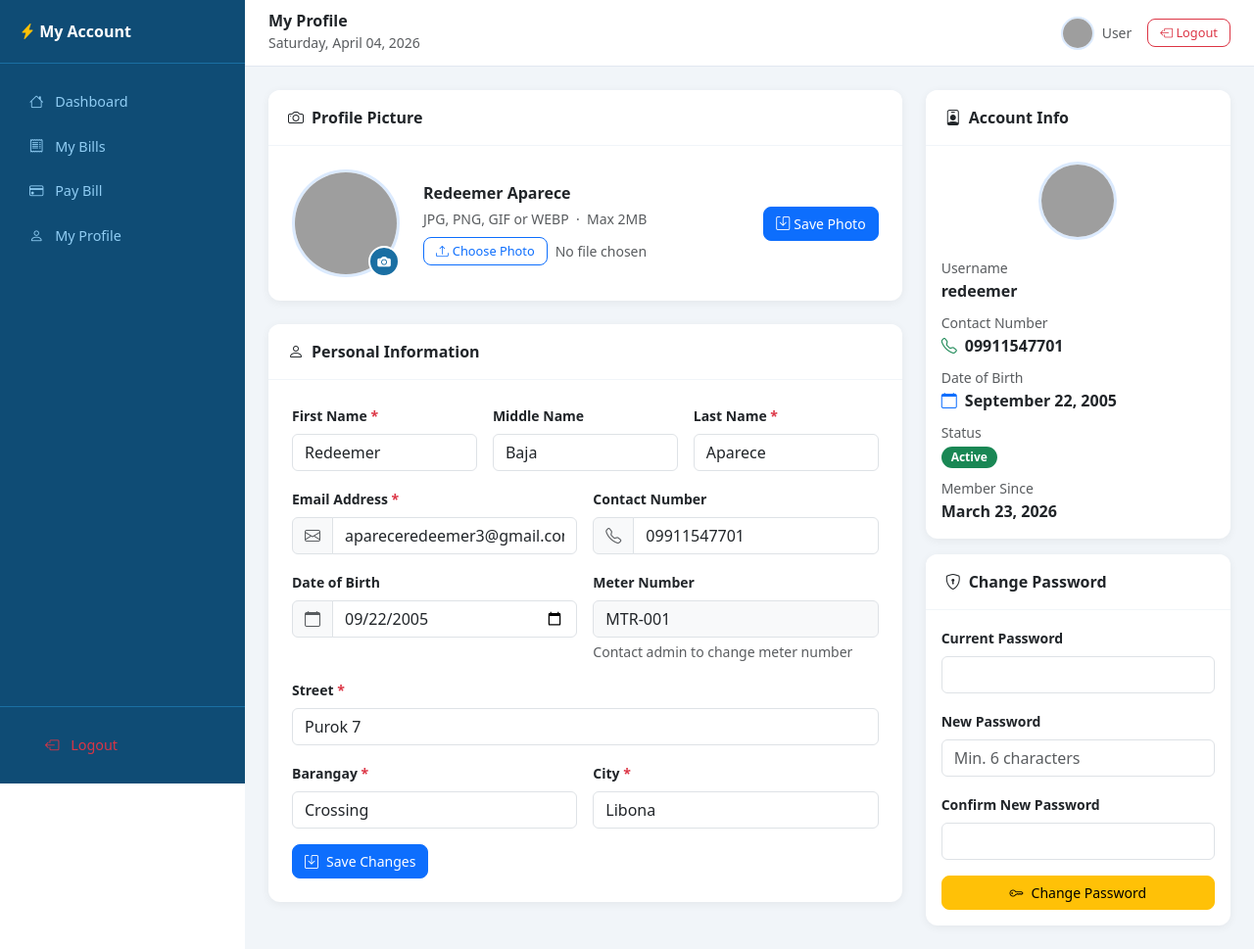
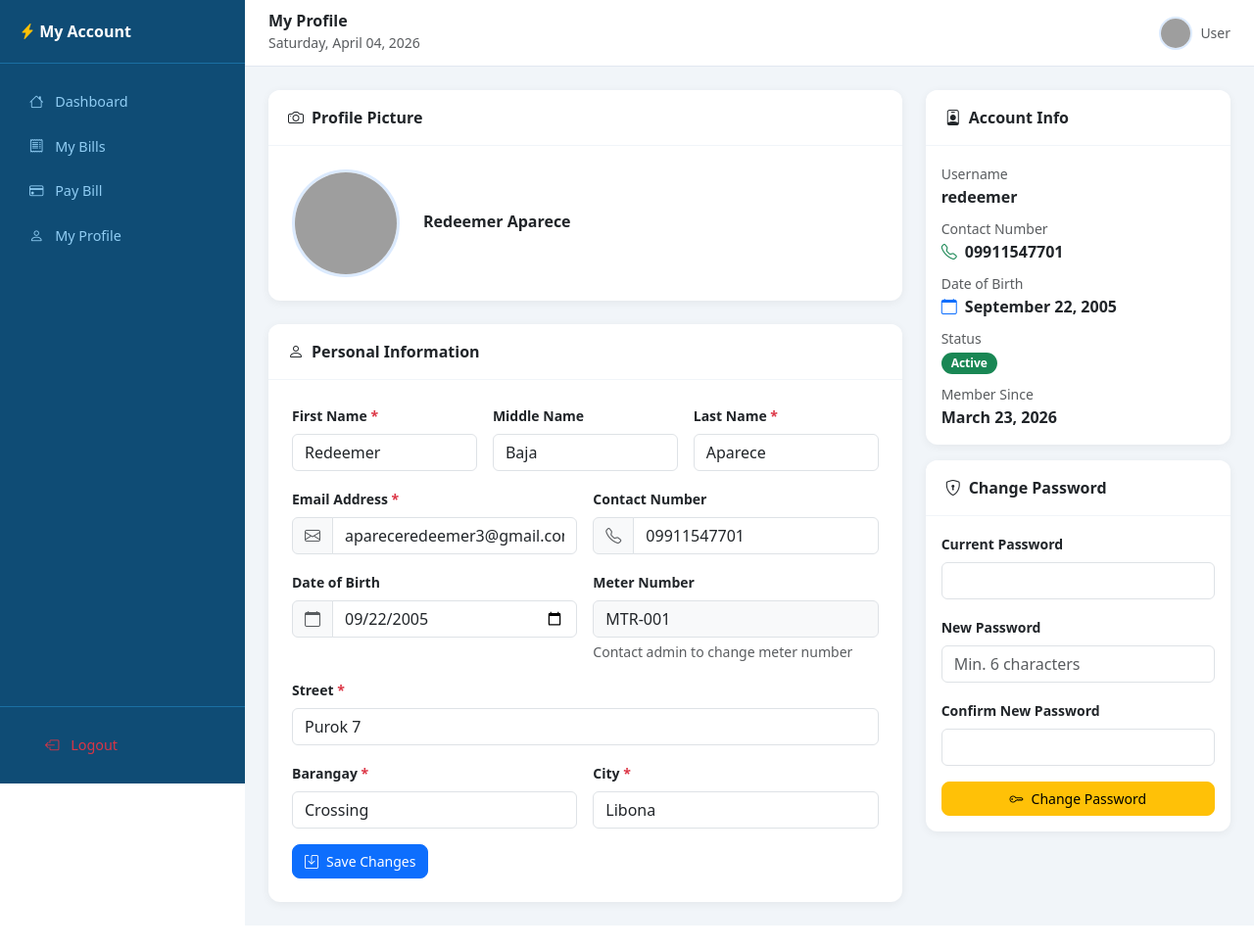
Before and after one commit to domvipimentel4-jpg/Electricity-billing-system-2nd-year-2nd-sem, a PHP site: page /pit/user/profile in a window 1280 px wide. Shown: the whole page at 98% size. After the commit the page ends 945 px from the top, so only its background shows below. Run offline with PHP 8.4, Linux system fonts and the light colour scheme; the visitor is signed in with stand-in values (Sample User, id 1); data comes from the database, SQL or seed files in the repository; grey boxes are pictures that could not be loaded.

Commit message:
Update modified files

```diff
--- a/e_bill/app/config/config.php
+++ b/e_bill/app/config/config.php
@@ -28,5 +28,5 @@ define('USER_URL',  'http://localhost/pit/e_bill/public/user/');
 define('UPLOADS_PATH', __DIR__ . '/../uploads/');
 
 // Web-accessible URL for displaying files in browser
-define('UPLOADS_URL',  'http://localhost/pit/e_bill/app/uploads/');
+define('UPLOADS_URL', 'http://localhost/pit/e_bill/app/uploads/');
 ?>
--- a/e_bill/public/admin/add_bill.php
+++ b/e_bill/public/admin/add_bill.php
@@ -133,7 +133,7 @@ require_once __DIR__ . '/includes/header.php';
                   </div>
 
                   <button type="submit" class="btn btn-primary w-100">
-                    <i class="bi bi-plus-circle me-2"></i>Save Bill
+                    Submit
                   </button>
                 </form>
 
--- a/e_bill/public/admin/includes/topbar.php
+++ b/e_bill/public/admin/includes/topbar.php
@@ -18,9 +18,5 @@
       <i class="bi bi-person-circle me-1"></i>
       <?php echo htmlspecialchars($_SESSION['admin_name'] ?? 'Admin'); ?>
     </span>
-    <a href="<?php echo BASE_URL; ?>index.php?logout=1"
-       class="btn btn-outline-danger btn-sm">
-      <i class="bi bi-box-arrow-left"></i> Logout
-    </a>
   </div>
 </div>
--- a/e_bill/public/admin/manage_users.php
+++ b/e_bill/public/admin/manage_users.php
@@ -71,7 +71,6 @@ require_once __DIR__ . '/includes/header.php';
                   <th>#</th>
                   <th>Name</th>
                   <th>Username</th>
-                  <th>Email</th>
                   <th>Contact</th>
                   <th>Date of Birth</th>
                   <th>Meter No.</th>
@@ -92,7 +91,6 @@ require_once __DIR__ . '/includes/header.php';
                     <?php echo htmlspecialchars($row['firstName'] . ' ' . $row['lastname']); ?>
                   </td>
                   <td><?php echo htmlspecialchars($row['username']); ?></td>
-                  <td><?php echo htmlspecialchars($row['emailAddress']); ?></td>
                   <td><?php echo htmlspecialchars($row['contactNumber'] ?? 'N/A'); ?></td>
                   <td><?php echo $row['dateOfBirth'] ? date('M d, Y', strtotime($row['dateOfBirth'])) : 'N/A'; ?></td>
                   <td><?php echo htmlspecialchars($row['meter_number'] ?? 'N/A'); ?></td>
@@ -133,7 +131,7 @@ require_once __DIR__ . '/includes/header.php';
                 </tr>
                 <?php endwhile; else: ?>
                 <tr>
-                  <td colspan="10" class="text-center text-muted py-4">
+                  <td colspan="9" class="text-center text-muted py-4">
                     No users registered yet.
                   </td>
                 </tr>
--- a/e_bill/public/admin/settings.php
+++ b/e_bill/public/admin/settings.php
@@ -119,7 +119,7 @@ require_once __DIR__ . '/includes/header.php';
                 </div>
 
                 <button type="submit" class="btn btn-primary w-100">
-                  <i class="bi bi-save me-2"></i>Save Settings
+                  Submit
                 </button>
               </form>
             </div>
--- a/e_bill/public/user/includes/topbar.php
+++ b/e_bill/public/user/includes/topbar.php
@@ -34,9 +34,5 @@ if (!empty($_SESSION['user_profile_picture'])) {
                   flex-shrink:0;">
       <span><?php echo htmlspecialchars($_SESSION['user_name'] ?? 'User'); ?></span>
     </a>
-    <a href="<?php echo BASE_URL; ?>index?logout=1"
-       class="btn btn-outline-danger btn-sm">
-      <i class="bi bi-box-arrow-left"></i> Logout
-    </a>
   </div>
 </div>
--- a/e_bill/public/user/profile.php
+++ b/e_bill/public/user/profile.php
@@ -135,57 +135,40 @@ require_once __DIR__ . '/includes/header.php';
               <i class="bi bi-camera me-2"></i>Profile Picture
             </div>
             <div class="card-body p-4">
-              <form method="POST" enctype="multipart/form-data">
+              <form id="profilePictureForm" method="POST" enctype="multipart/form-data">
                 <input type="hidden" name="action" value="update_picture">
                 <div class="d-flex align-items-center gap-4 flex-wrap">
 
                   <!-- Current / Preview image -->
-                  <div style="position:relative;">
+                  <div id="photoUploadWrapper" style="position:relative;width:110px;height:110px;">
                     <img src="<?php echo $pic_url; ?>"
                          id="profilePreviewImg"
                          alt="Profile Picture"
                          style="width:110px;height:110px;border-radius:50%;
                                 object-fit:cover;border:3px solid #dbeafe;">
-                    <!-- Camera badge overlay -->
                     <label for="profile_picture_input"
-                           style="position:absolute;bottom:0;right:0;
-                                  background:#1a6fa3;border-radius:50%;
-                                  width:32px;height:32px;display:flex;
-                                  align-items:center;justify-content:center;
-                                  cursor:pointer;border:2px solid #fff;"
-                           title="Change photo">
-                      <i class="bi bi-camera-fill text-white" style="font-size:0.85rem;"></i>
+                           id="profile_picture_label"
+                           style="position:absolute;top:0;left:0;width:100%;height:100%;
+                                  border-radius:50%;background:rgba(0,0,0,0.45);
+                                  color:#fff;display:flex;align-items:center;
+                                  justify-content:center;cursor:pointer;
+                                  opacity:0;transition:opacity .2s;">
+                      <div class="text-center">
+                        <i class="bi bi-camera-fill fs-4"></i>
+                        <div class="small">Upload</div>
+                      </div>
                     </label>
                   </div>
 
-                  <!-- Upload controls -->
                   <div class="flex-grow-1">
                     <p class="fw-semibold mb-1">
                       <?php echo htmlspecialchars($user['firstName'] . ' ' . $user['lastname']); ?>
-                    </p>
-                    <p class="text-muted small mb-2">
-                      JPG, PNG, GIF or WEBP &nbsp;·&nbsp; Max 2MB
                     </p>
                     <input type="file"
                            name="profile_picture"
                            id="profile_picture_input"
                            accept="image/jpeg,image/png,image/gif,image/webp"
                            class="d-none">
-                    <div class="d-flex gap-2 align-items-center flex-wrap">
-                      <button type="button"
-                              class="btn btn-outline-primary btn-sm"
-                              onclick="document.getElementById('profile_picture_input').click()">
-                        <i class="bi bi-upload me-1"></i>Choose Photo
-                      </button>
-                      <span id="chosenFileName" class="text-muted small">No file chosen</span>
-                    </div>
-                  </div>
-
-                  <!-- Save button -->
-                  <div>
-                    <button type="submit" class="btn btn-primary">
-                      <i class="bi bi-save me-1"></i>Save Photo
-                    </button>
                   </div>
 
                 </div>
@@ -309,12 +292,6 @@ require_once __DIR__ . '/includes/header.php';
               <i class="bi bi-person-badge me-2"></i>Account Info
             </div>
             <div class="card-body">
-              <div class="text-center mb-3">
-                <img src="<?php echo $pic_url; ?>"
-                     alt="Profile"
-                     style="width:80px;height:80px;border-radius:50%;
-                            object-fit:cover;border:3px solid #dbeafe;">
-              </div>
               <div class="mb-2">
                 <small class="text-muted">Username</small>
                 <p class="fw-semibold mb-0"><?php echo htmlspecialchars($user['username']); ?></p>
@@ -390,22 +367,40 @@ require_once __DIR__ . '/includes/header.php';
   </div>
 </div>
 
-<?php require_once __DIR__ . '/includes/footer.php'; ?>
+<style>
+  #photoUploadWrapper {
+    cursor: pointer;
+  }
+  #photoUploadWrapper:hover #profile_picture_label {
+    opacity: 1;
+    background: rgba(0, 0, 0, 0.65);
+  }
+  #profile_picture_label {
+    opacity: 0;
+    pointer-events: auto;
+    transition: opacity .2s ease;
+  }
+  #profile_picture_label .small {
+    font-size: 0.85rem;
+    margin-top: 0.15rem;
+  }
+</style>
 
 <script>
-// Live preview when choosing a new photo
-const picInput     = document.getElementById('profile_picture_input');
-const previewImg   = document.getElementById('profilePreviewImg');
-const fileNameSpan = document.getElementById('chosenFileName');
+const picInput = document.getElementById('profile_picture_input');
+const previewImg = document.getElementById('profilePreviewImg');
+const profilePictureForm = document.getElementById('profilePictureForm');
 
 picInput.addEventListener('change', function () {
     if (this.files && this.files[0]) {
-        fileNameSpan.textContent = this.files[0].name;
         const reader = new FileReader();
         reader.onload = function (e) {
             previewImg.src = e.target.result;
+            profilePictureForm.submit();
         };
         reader.readAsDataURL(this.files[0]);
     }
 });
 </script>
+
+<?php require_once __DIR__ . '/includes/footer.php'; ?>
```
Also changed, not shown: e_bill/app/controller/bill_controller.php (+13 -2 lines), e_bill/public/user/pay_bill.php (+10 -4 lines).
